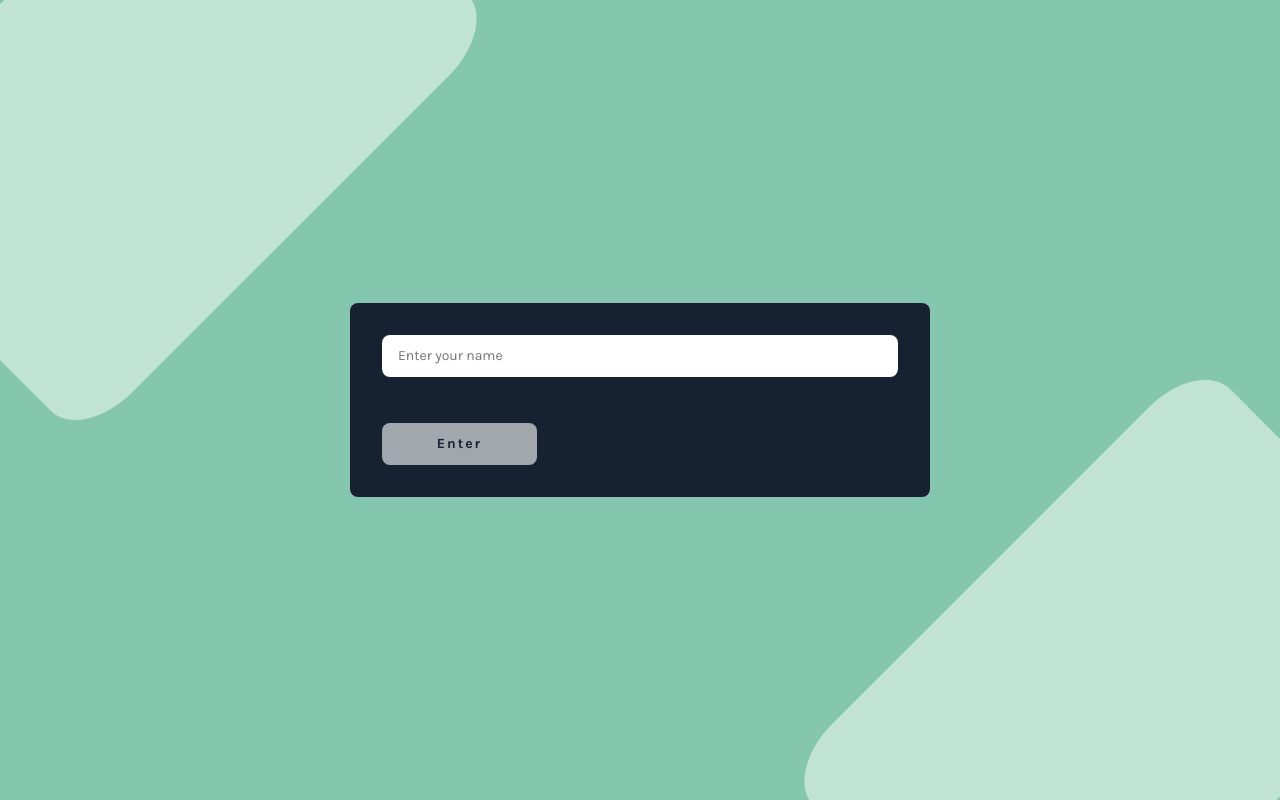
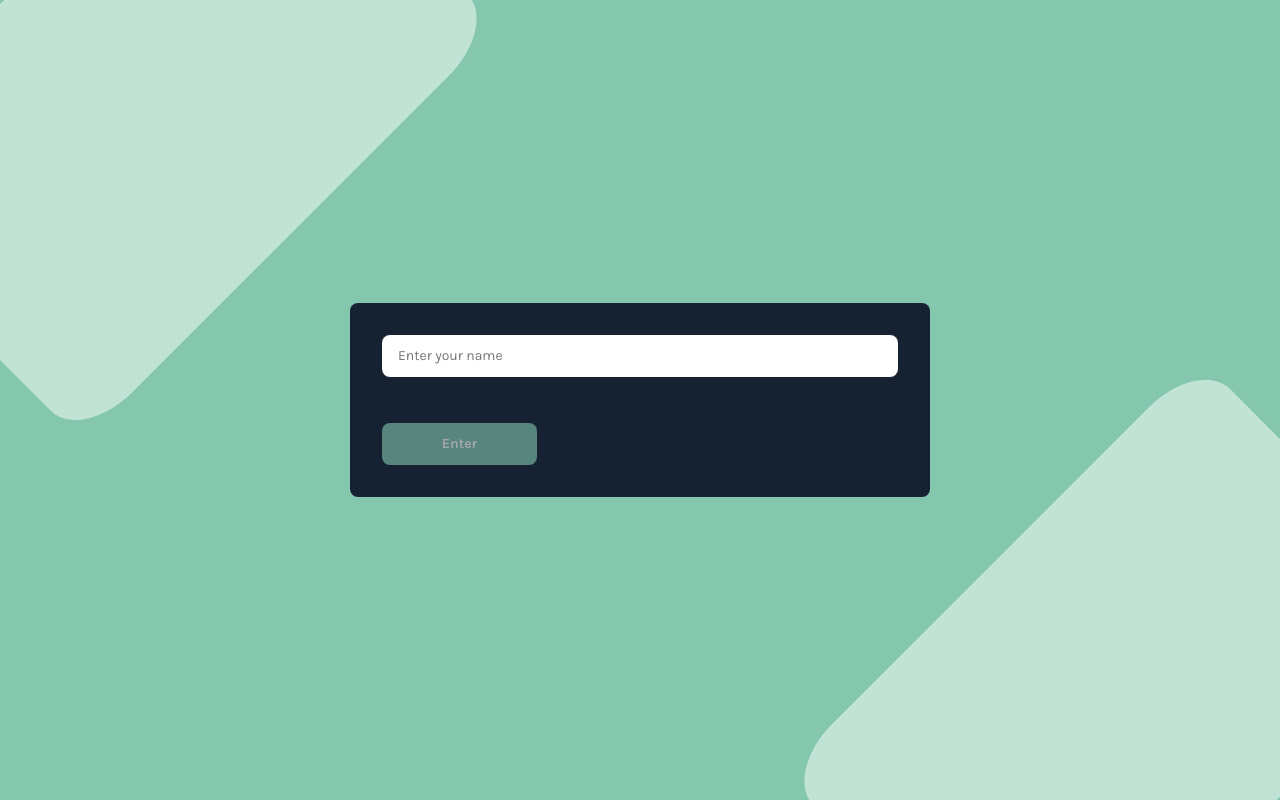
Before and after one commit to MuhammadjonRahimov/simple-messaging-app, a React (Create React App) app in the folder client/: page / in a window 1280 px wide. Built offline with nearby package versions, Linux system fonts and the light colour scheme.

Commit message:
add some styles to Button.module.scss

```diff
--- a/client/src/components/UI/button/Button.module.scss
+++ b/client/src/components/UI/button/Button.module.scss
@@ -1,21 +1,15 @@
 .btn{
-	background-color: #162232;
 	color:#fff;
-	padding:0.2em 0.3em;
-	letter-spacing: 2px;
-	font-weight: 600;
-	font-size: 12px;
-	border-radius:5px;
+	background-color: #84C7AE;
+	border-radius: 23.011px;
+	padding:23px 73px;
+	font-size: 33px;
+	line-height: calc(44/33);
+	font-weight: bold;
 	transition:all 0.2s ease-in 0s;
-	&:hover{
-		// opacity:0.8;
-	}
+	position: relative;
+	z-index: 20;
 	@media(min-width:767.98px) {
 		font-size: 18px;
 	}
-
-	&.white{
-		background-color: #fff;
-		color:#162232;
-	}
 }
```
